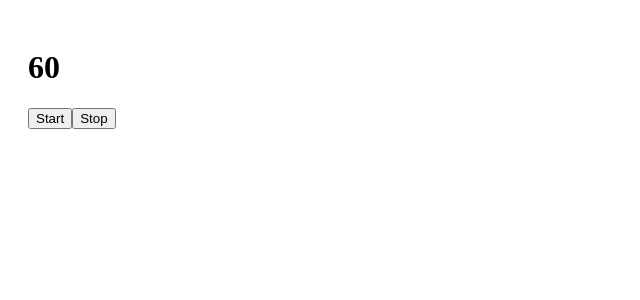
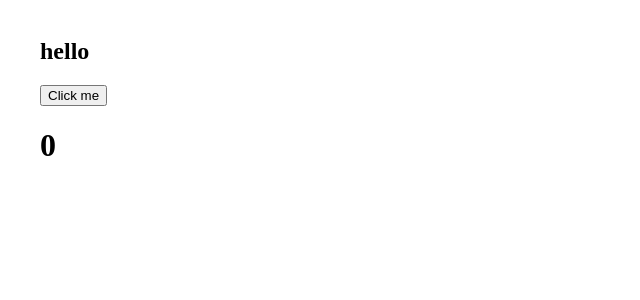
Before and after one commit to duclong09/react-app, a React (Create React App) app: page / in a window 1280 px wide. Shown: the top 300 px of the page, without its empty margins (0-640 px from the left). Built offline with nearby package versions, Linux system fonts and the light colour scheme; the HTML template or start-up script is replaced by a standard one.

Commit message:
Create lib memo -add memo app -add callback on memo

```diff
--- a/src/index.js
+++ b/src/index.js
@@ -4,6 +4,7 @@ import App from "./App";
 import Binding from "./Binding";
 import { FakeChatApp } from "./Chat";
 import Gift from "./Gift";
+import { UseCallBack } from "./main-callback-hooks";
 import { OutPutClean } from "./Output-Clean";
 import TodoList from "./todo-list";
 import { Toggle } from "./Toggle";
@@ -32,7 +33,8 @@ ReactDOM.render(
     {/* <OutPutClean/> */}
     {/* <FakeChatApp/> */}
     {/* <Toggle/> */}
-    <UseRef/>
+    {/* <UseRef/> */}
+    <UseCallBack/>
   </React.StrictMode>,
   document.getElementById("root")
 );
--- /dev/null
+++ b/src/main-callback-hooks.js
@@ -0,0 +1,17 @@
+import { useCallback, useEffect, useState } from "react";
+import UseMemoCallBack from './memo-callback-hooks'
+export function UseCallBack(){
+    const [count, setCount] = useState(0)
+
+    const handleIncrease = useCallback(()=>{
+        setCount(prevCount => prevCount + 1)
+    },[])
+
+    return(
+        <div style={{padding: '10px 32px'}}>
+            <UseMemoCallBack onIncrease = {handleIncrease}/>
+            <h1>{count}</h1>
+
+        </div>
+    )
+}
--- /dev/null
+++ b/src/memo-callback-hooks.js
@@ -0,0 +1,13 @@
+import { memo } from "react"
+function UseMemoCallBack({onIncrease}){
+    console.log('re-render')
+    return(
+        <>
+          <h2>hello</h2>
+        <button onClick={onIncrease}>Click me</button>
+
+        </>
+    )
+
+}
+export default memo(UseMemoCallBack)
--- a/src/useref.js
+++ b/src/useref.js
@@ -1,10 +1,6 @@
 //lưu các giá trị của 1 tham chiếu bên ngoài
 
 import { useRef, useState, useEffect} from "react"
-
-
-
-
 
 
 export function UseRef(){
```
